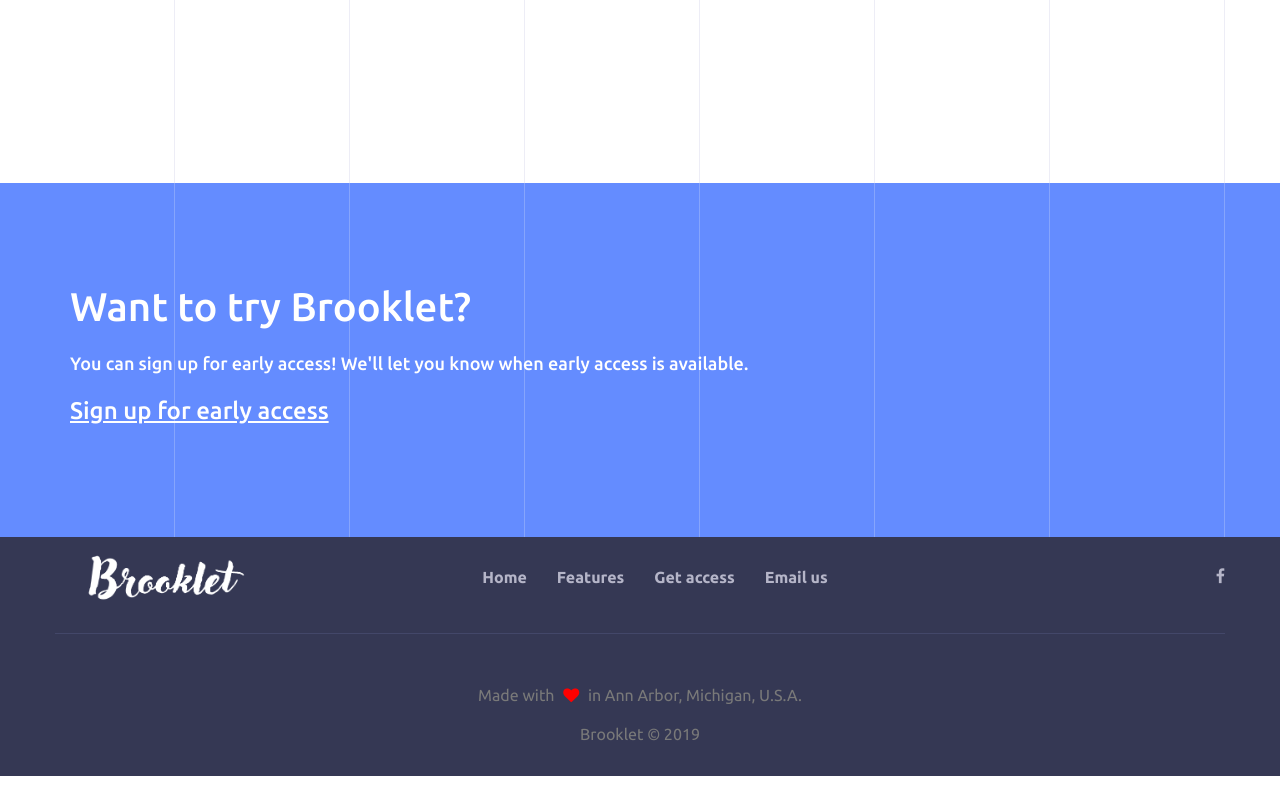
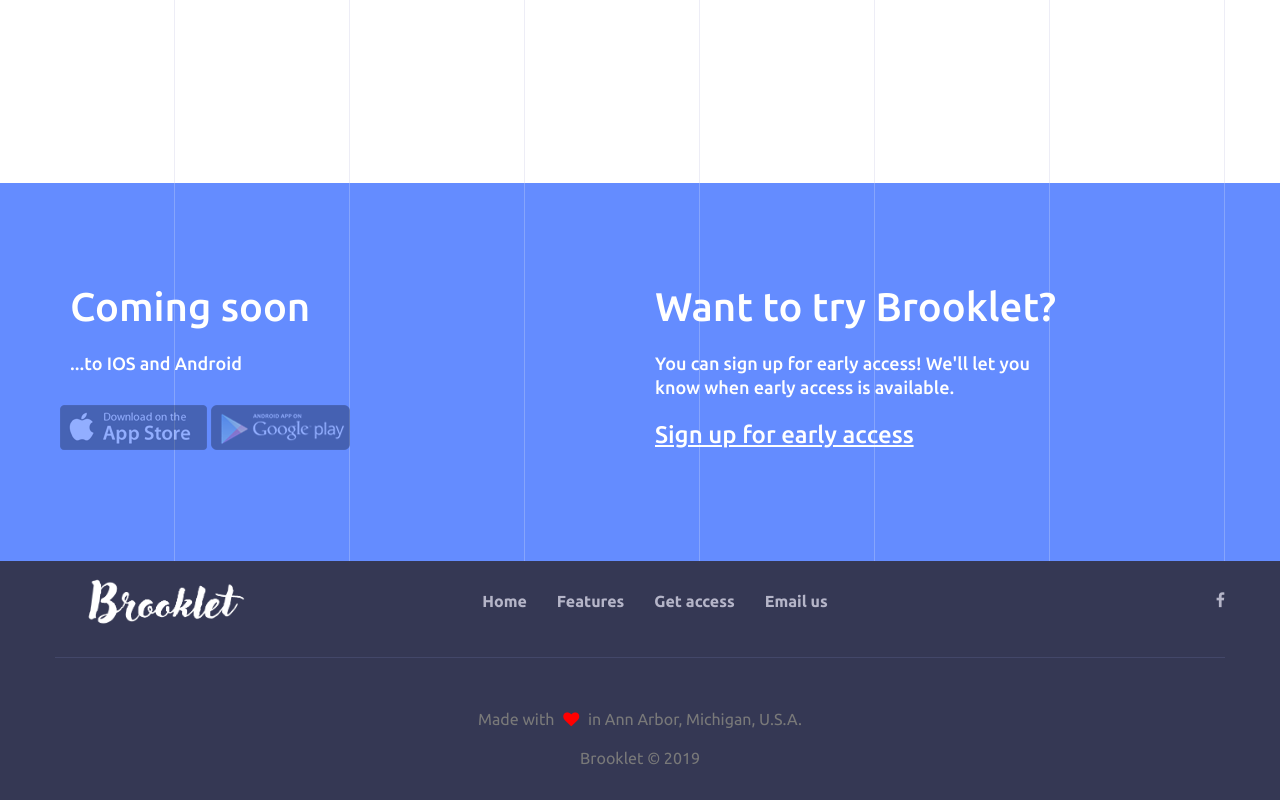
Before and after one commit to jimbol/brooklet-website, a plain HTML site: page index.html in a window 1280 px wide. Shown: the part 3778-4578 px from the top of the page. Before the commit the page ends 4554 px from the top, so only its background shows below. Drawn offline with Linux system fonts and the light colour scheme.

Commit message:
add inactive download buttons

```diff
--- a/index.html
+++ b/index.html
@@ -268,8 +268,20 @@
                 <div class="download_overlay"></div>
                 <div class="container">
                     <div class="row">
-                        <div class="main_download ">
-                            <div class="col-md-12">
+                        <div class="main_download">
+                            <div class="col-md-6">
+                                <div class="download_item roomy-100 wow fadeInLeft" data-wow-duration="1s">
+                                    <h2 class="text-white">Coming soon</h2>
+                                    <h5 class="text-white m-top-20">...to IOS and Android</h5>
+
+                                    <div class="download_app m-top-30" style="opacity: 0.3;">
+                                        <img src="assets/images/appstor.png" alt="" />
+                                        <img src="assets/images/googleplay.png" alt="" />
+                                    </div>
+                                </div>
+                            </div>
+
+                            <div class="col-md-6">
                                 <div class="download_item roomy-100 wow fadeInRight" data-wow-duration="1s">
                                     <h2 class="text-white">Want to try Brooklet?</h2>
                                     <h5 class="text-white m-top-20">You can sign up for early access! We'll let you know when early access is available.<a href="https://docs.google.com/forms/d/e/1FAIpQLScfL0eheFFJGzAnB03d1euZrKP3T8QSCksdeC0IcNY_D9G0pw/viewform?usp=sf_link" target="_blank"></a></h5>
@@ -280,34 +292,6 @@
                     </div>
                 </div>
             </section>
-
-            <!-- <section id="download" class="download m-top-100">
-                <div class="download_overlay"></div>
-                <div class="container">
-                    <div class="row">
-                        <div class="main_download ">
-                            <div class="col-md-6">
-                                <div class="download_item roomy-100">
-                                    <h2 class="text-white">How Download the app?</h2>
-                                    <h5 class="text-white m-top-20">Just download the app from the store.
-                                        Simple, nice and user-friendly application of theweather.
-                                        Only relevant and useful information.</h5>
-
-                                    <div class="download_app m-top-30">
-                                        <a href=""><img src="assets/images/appstor.png" alt="" /></a>
-                                        <a href=""><img src="assets/images/googleplay.png" alt="" /></a>
-                                    </div>
-                                </div>
-                            </div>
-                            <div class="col-md-6">
-                                <div class="download_item m-top-70">
-                                    <img class="app_right" src="assets/images/appdownload1.png" alt="" />
-                                </div>
-                            </div>
-                        </div>
-                    </div>
-                </div>
-            </section> -->
 
             <!-- scroll up-->
             <div class="scrollup">
```
